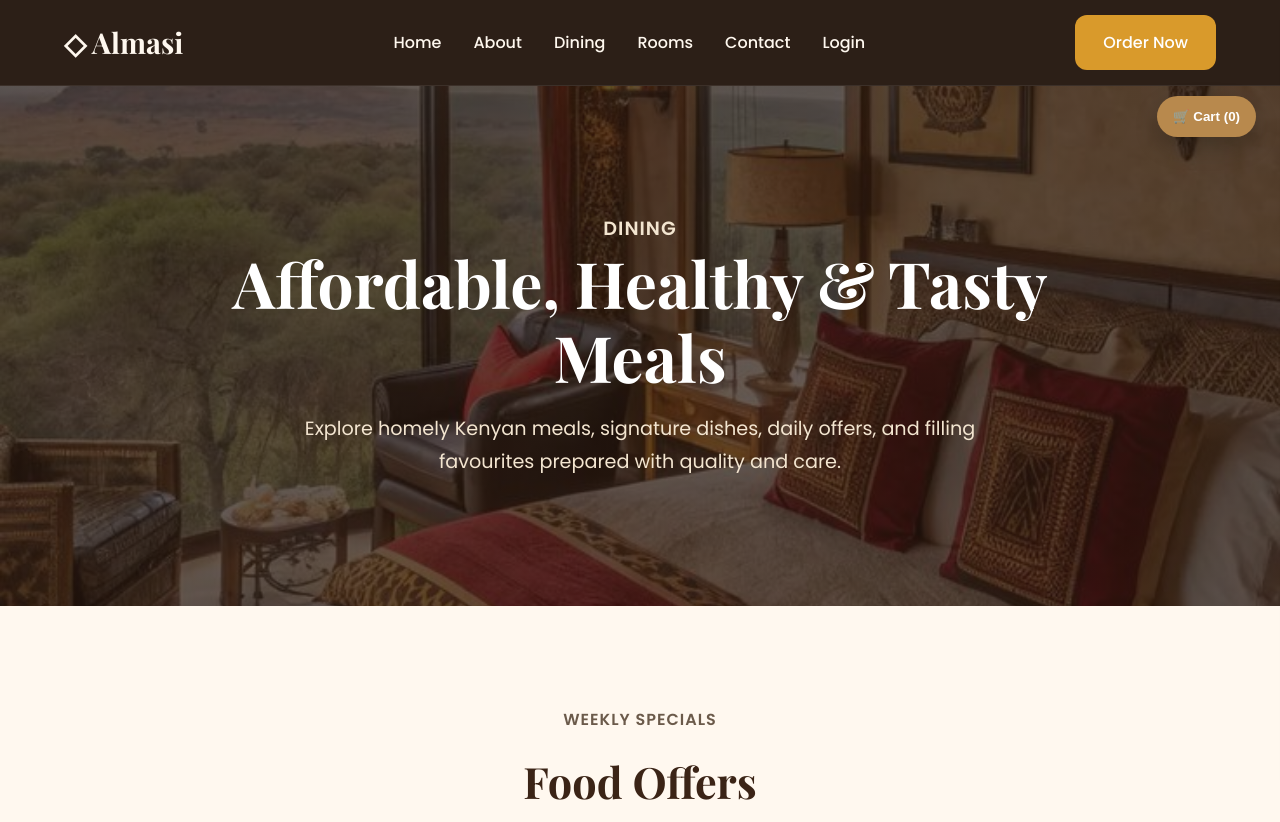
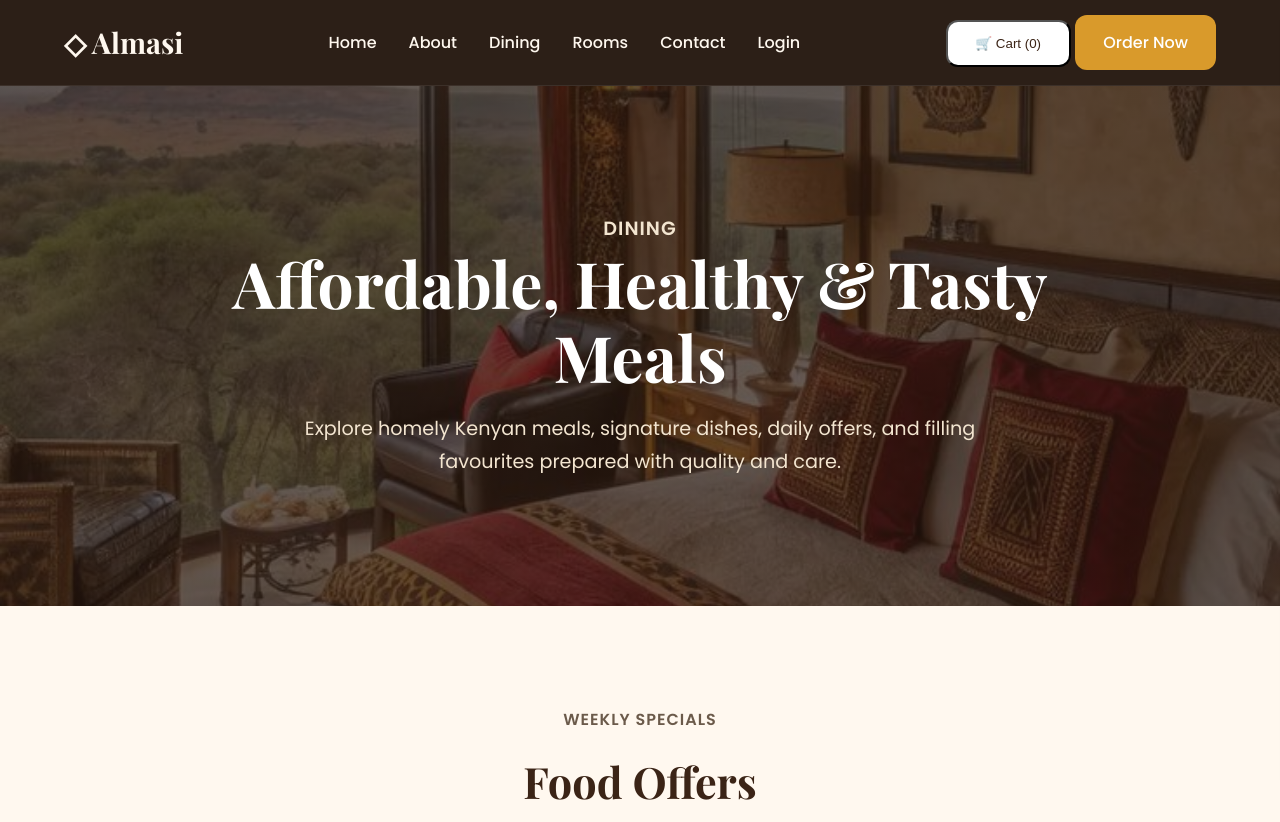
Before and after one commit to wanjiruaisha/almasi-stay-and-dine, a website: page menu.html in a window 1280 px wide. Shown: the top 822 px of the page. Drawn offline with nearby package versions, Linux system fonts and the light colour scheme.

Commit message:
feat: add cart button to navbar

```diff
--- a/menu.html
+++ b/menu.html
@@ -21,6 +21,11 @@
         <li><a href="login.html">Login</a></li>
       </ul>
 
+      <div class="nav-actions">
+  <button id="openCartBtn" class="btn btn-light cart-btn">
+    🛒 Cart (<span id="navCartCount">0</span>)
+  </button>
+
   <a
     href="https://wa.me/254713968080?text=Hello%20Almasi%20Stay%20%26%20Dine%2C%20I%20would%20like%20to%20place%20an%20order."
     target="_blank"
@@ -28,15 +33,13 @@
   >
     Order Now
   </a>
-
+</div>
 
     </nav>
   </header>
 
   <!-- Floating cart -->
-  <button id="openCartBtn" class="floating-cart-btn">
-  🛒 Cart (<span id="navCartCount">0</span>)
-</button>
+
 
 <div id="cartOverlay" class="cart-overlay"></div>
 
```
Lines whose indentation alone changed are shown as unchanged.
